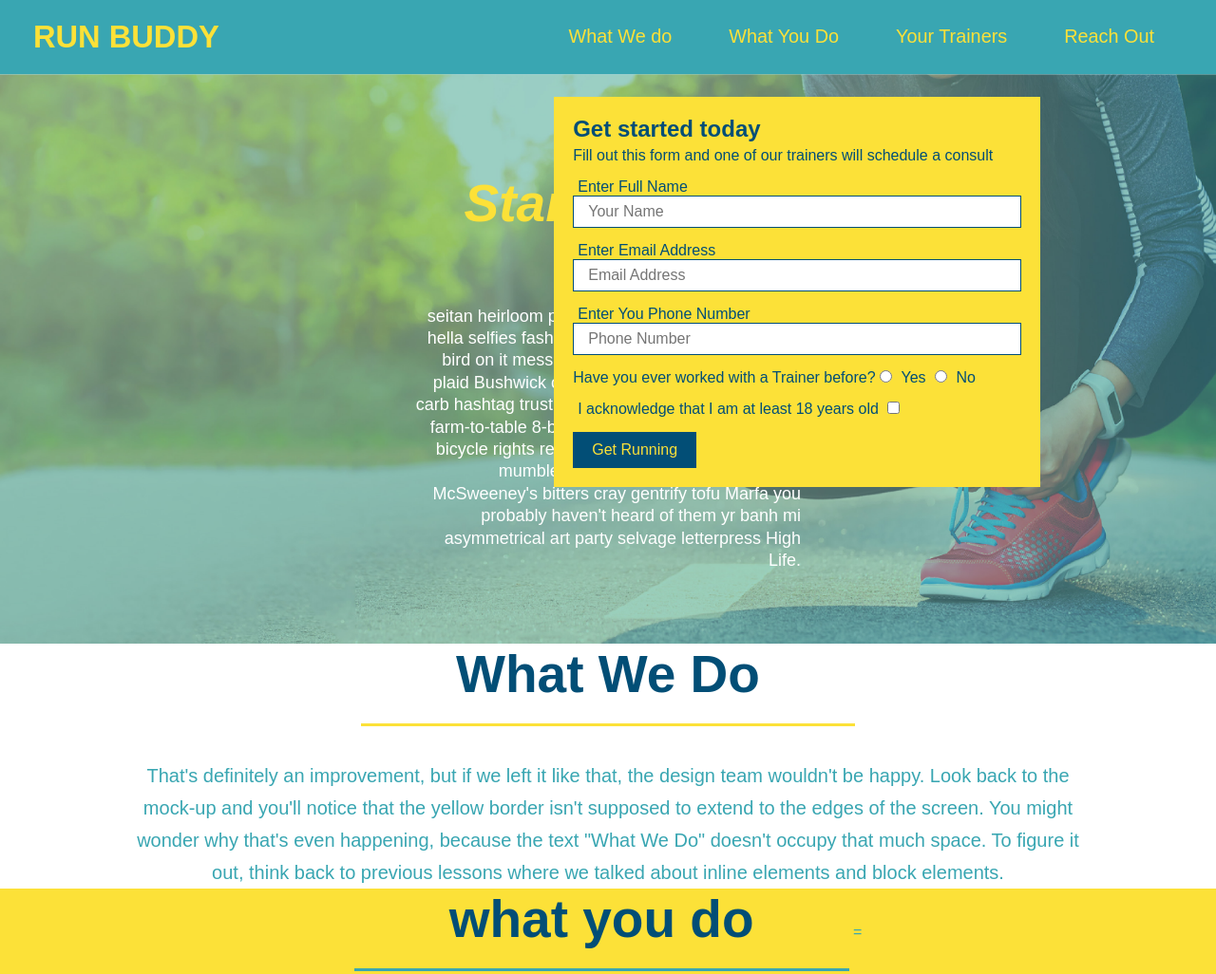
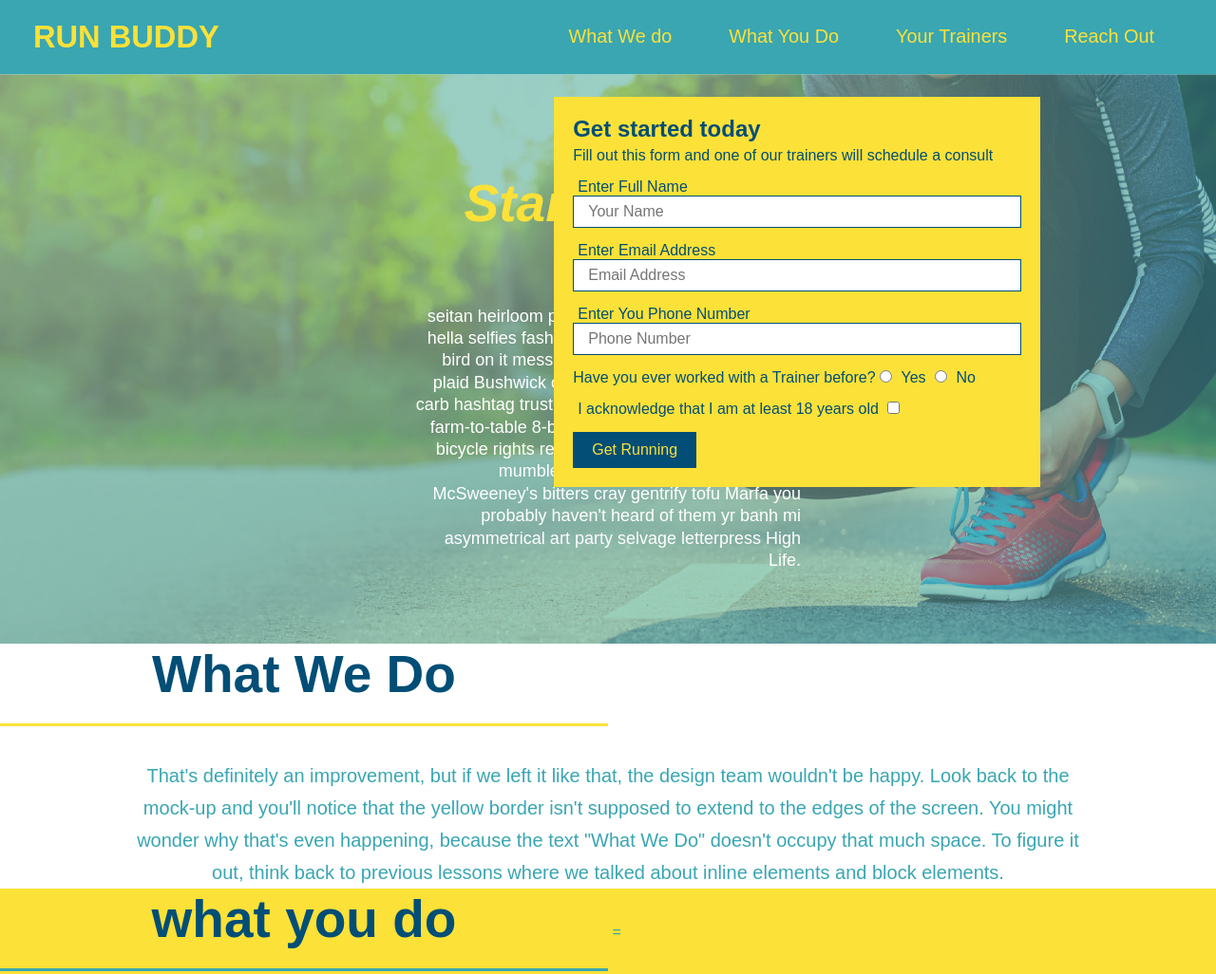
Before and after one commit to Rsmdo/run-buddy2, a plain HTML site: page index.html in a window 1280 px wide. Shown: the top 1026 px of the page at 95% size. Drawn offline with Linux system fonts and the light colour scheme.

Commit message:
added flex to intro and contact and trainer

```diff
--- a/assets/css/styles.css
+++ b/assets/css/styles.css
@@ -139,9 +139,7 @@ footer a{
     color: #fce138;
 }
 
-.intro{
-    text-align: center;
-}
+
 
 .intro p{
     line-height: 1.7;
@@ -149,10 +147,10 @@ footer a{
     width: 80%;
     font-size: 20px;
     margin: 0 auto;
+    text-align: center;
 }
 
 .steps{
-    text-align: center;
     background:#fce138;
 }
 
@@ -160,8 +158,10 @@ footer a{
 .section-title {
     font-size: 55px;
     color: #024e76;
-    margin-bottom: 35px;
-    padding: 0 100px 20px 100px;
+    padding-bottom: 20px;
+    text-align: center;
+    margin: 0 auto 35px auto;
+    width: 50%;
     display: inline-block;
     border-bottom: 3px solid;
   }
@@ -194,7 +194,7 @@ footer a{
       font-size: 38px;
   }
   .trainers{
-      text-align: center;
+
   }
   .trainer {
       width: 900px;
@@ -214,6 +214,8 @@ footer a{
       width: 65%;
   }
 
+
+
   .text-left{
       text-align: left;
   }
@@ -221,6 +223,12 @@ footer a{
   .text-right{
       text-align: right;
   }
+
+  .flex-row{
+      display: flex;
+  }
+
+
 
   .trainer-bio h3{
       font-size: 32px;
@@ -238,7 +246,6 @@ footer a{
   }
 
   .contact{
-      text-align: center;
       background: #024e76;
   }
   .contact h2{
--- a/index.html
+++ b/index.html
@@ -63,10 +63,14 @@
 
         <!--what we do section-->
         <section id="what-we-do" class="intro">
-            <h2 class="section-title primary-border">What We Do </h2>
-            <p>
-                That's definitely an improvement, but if we left it like that, the design team wouldn't be happy. Look back to the mock-up and you'll notice that the yellow border isn't supposed to extend to the edges of the screen. You might wonder why that's even happening, because the text "What We Do" doesn't occupy that much space. To figure it out, think back to previous lessons where we talked about inline elements and block elements.
-            </p>
+            <div class="flax-row">
+                <h2 class="section-title primary-border">What We Do </h2>
+            </div>
+            <div class="flex-row">
+                <p>
+                    That's definitely an improvement, but if we left it like that, the design team wouldn't be happy. Look back to the mock-up and you'll notice that the yellow border isn't supposed to extend to the edges of the screen. You might wonder why that's even happening, because the text "What We Do" doesn't occupy that much space. To figure it out, think back to previous lessons where we talked about inline elements and block elements.
+                </p>
+            </div>
 
 
         </section>
```
